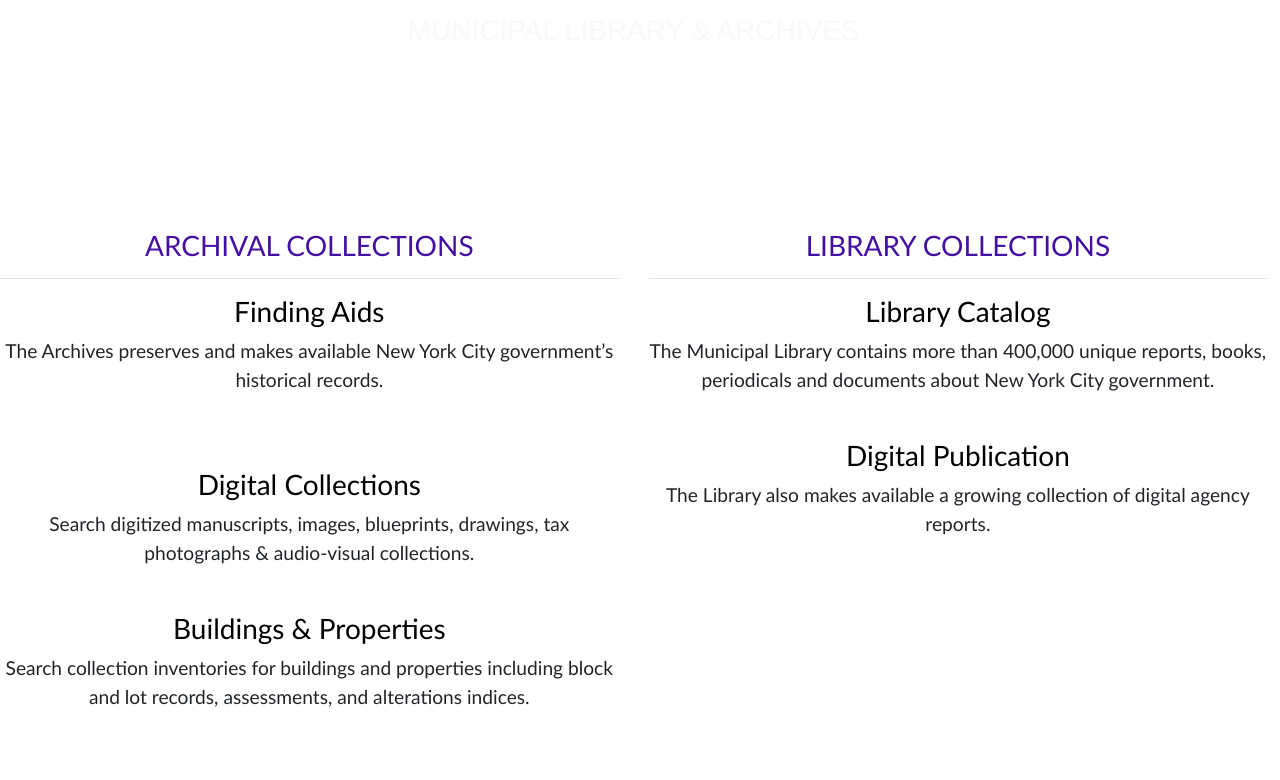
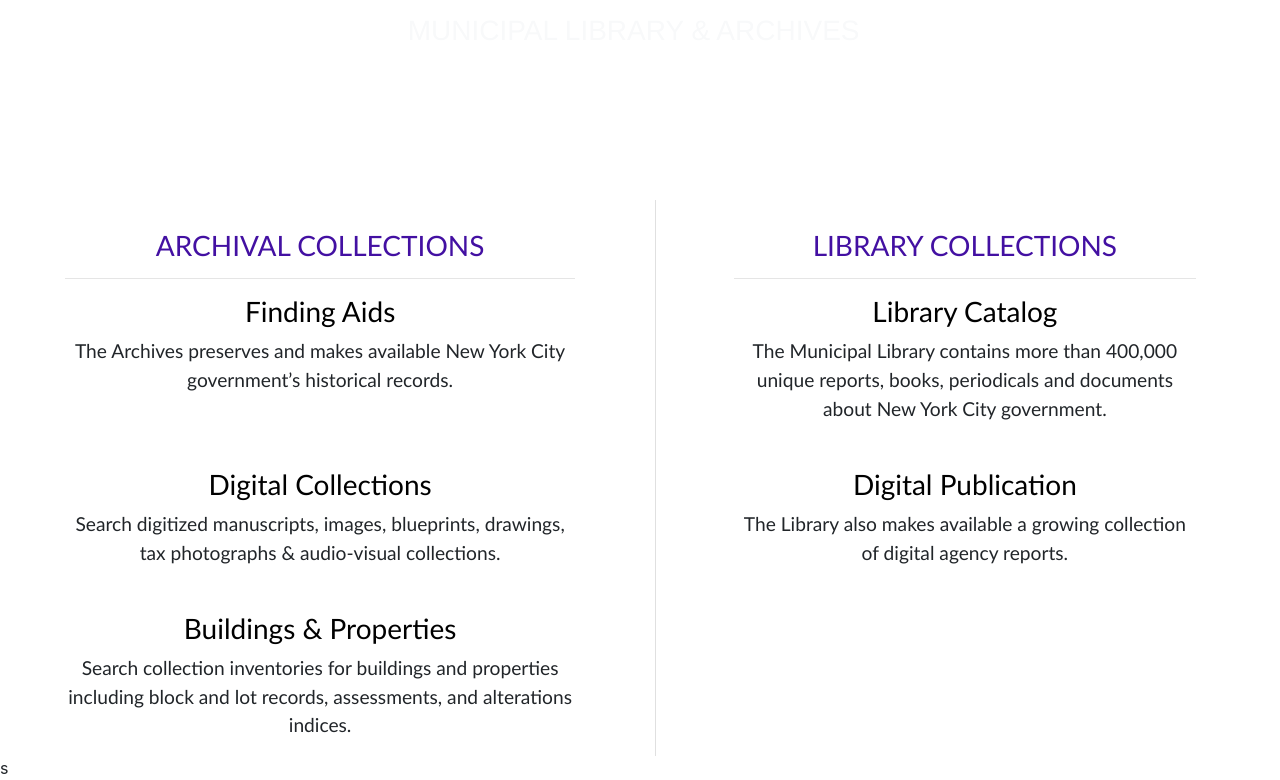
Before and after one commit to Danish11512/nyc-archives-landingpage-flask, a Flask app: page / in a window 1280 px wide. Shown: the part 192-972 px from the top of the page. Before the commit the page ends 899 px from the top, so only its background shows below. Run offline with Flask 2, Linux system fonts and the light colour scheme; some libraries are stand-ins or nearby versions; some web fonts are replaced.

```diff
--- a/landing_page/templates/index.html
+++ b/landing_page/templates/index.html
@@ -168,8 +168,8 @@
         </div>
     </div>
     <div id='section-info' class='container'>
-        <div class="row" style="">
-            <div class='col-lg-6 col-md-12 col-sm-12'>
+        <div class="row">
+            <div class='col-lg-5 col-md-12 col-sm-12' style="margin-left: 5%; margin-right: 5%;">
                 <br>
                 <h3 style=" color: #4310a2;">ARCHIVAL COLLECTIONS</h3>
                 <hr>
@@ -188,7 +188,7 @@
                 </a>
                 <p>Search collection inventories for buildings and properties including block and lot records, assessments, and alterations indices.</p>
             </div>
-            <div class='col-lg-6 col-md-12 col-sm-12'>
+            <div class='col-lg-5 col-md-12 col-sm-12' style="border-left: 1px solid #E0E0E0; padding-left: 6%; padding-right: 0%">
                 <br>
                 <h3 style=" color: #4310a2;">LIBRARY COLLECTIONS</h3>
                 <hr>
@@ -211,4 +211,4 @@
 
 </body>
 
-</html>
+</html>s
```
